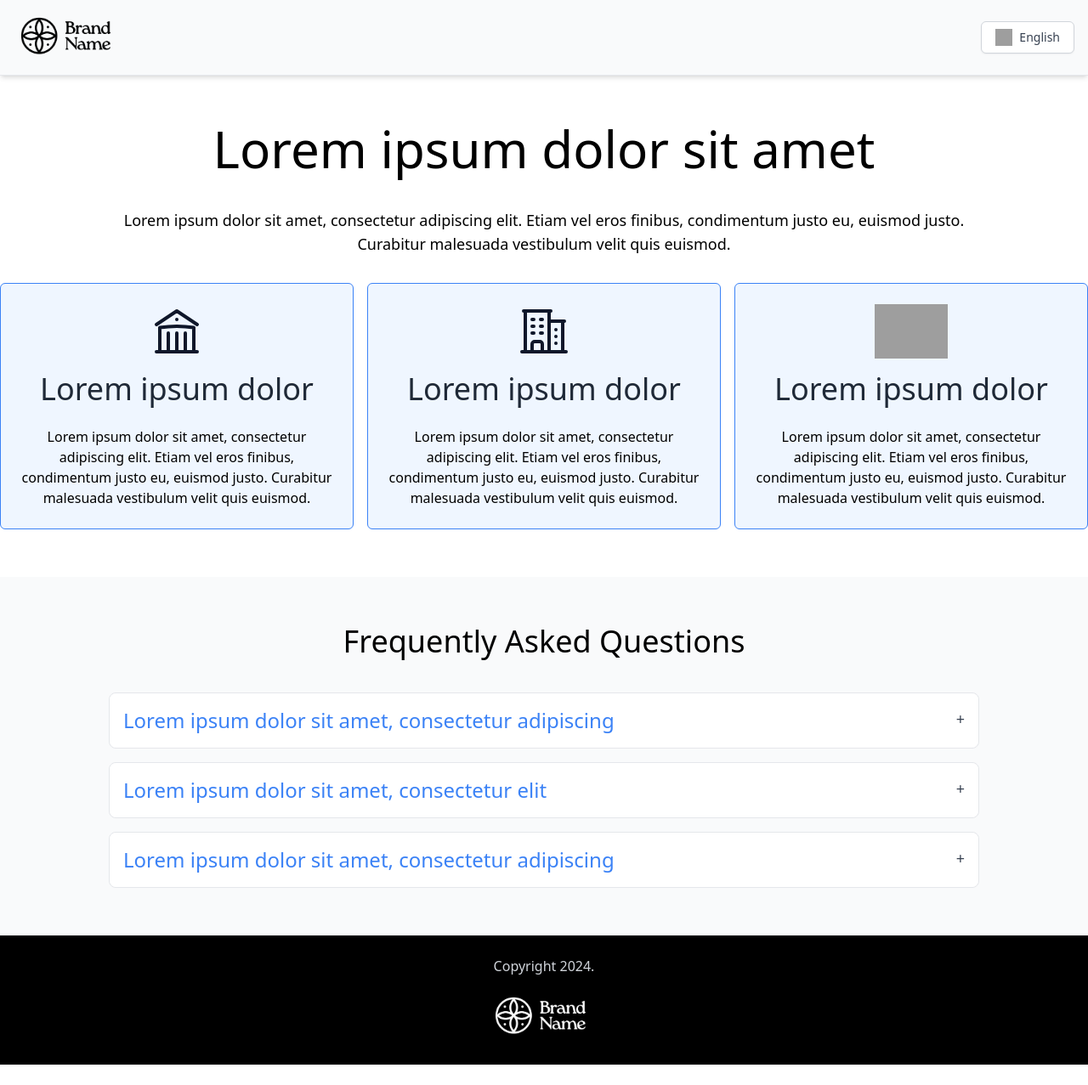
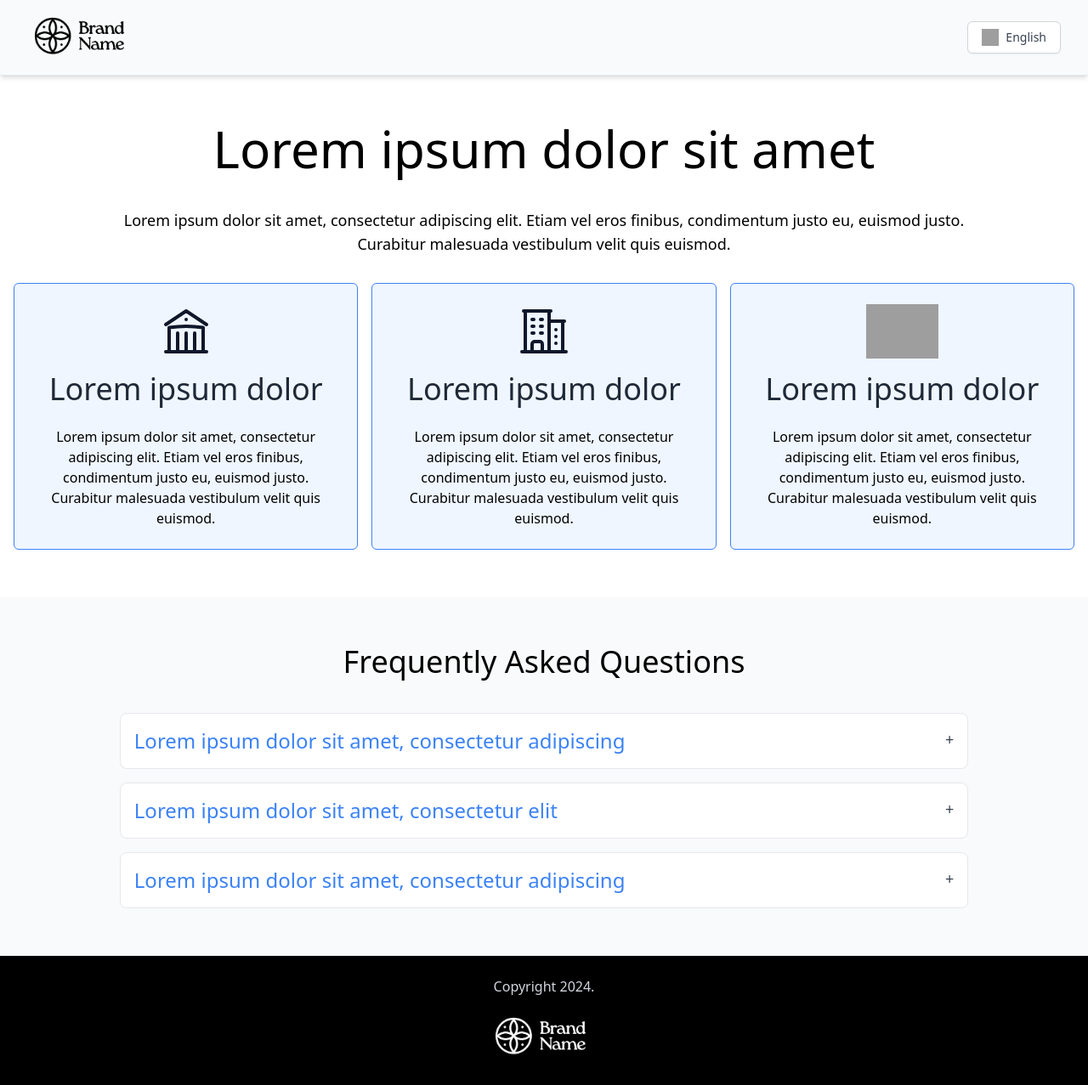
Before and after one commit to NevenaJakovljevic/Dev, a website built with Vite: page index.html in a window 1280 px wide. Shown: the whole page at 85% size. Before the commit the page ends 1253 px from the top, so only its background shows below. Built offline with nearby package versions, Linux system fonts and the light colour scheme; grey boxes are pictures that could not be loaded.

Commit message:
index.html

```diff
--- a/index.html
+++ b/index.html
@@ -8,7 +8,7 @@
   </head>
   <body class="bg-white">
    <header class="py-3 px-4 bg-gray-50 border-b shadow-md">
-    <div class="container m-auto px-4 md:px-0 lg:px-0">
+    <div class="container m-auto px-4">
       <div class="row  flex justify-between items-center">
       <a href="/"><img src="src/images/brand-logo-dark.png" alt="logo" class="h-16"></a>
       <div x-data="{ open: false, selectedLanguage: 'English' }" @click.outside="open = false" class="relative inline-block text-left cursor-pointer">
@@ -38,7 +38,7 @@
    </header>
 
 <section class="intro py-10 md:py-12 lg:py-14">
-  <div class="container m-auto px-4 md:px-6 lg:px-0">
+  <div class="container m-auto px-4">
     <h1 class="text-center text-black font-light text-4xl md:text-5xl lg:text-6xl mb-6 md:mb-6 lg:mb-10">Lorem ipsum dolor sit amet</h1>
     <p class="text-base md:text-lg lg:text-lg text-center mb-8 md:w-4/5 lg:w-4/5 mx-auto">Lorem ipsum dolor sit amet, consectetur adipiscing elit. Etiam vel eros finibus, condimentum justo eu, euismod justo. Curabitur malesuada vestibulum velit quis euismod. </p>
   <div class="row flex gap-4 justify-stretch flex-wrap">
@@ -64,7 +64,7 @@
   </section>
 
   <section class="faq bg-gray-50 py-10 md:py-12 lg:py-14">
-    <div class="container m-auto px-4 md:px-6 lg:px-0">
+    <div class="container m-auto px-4">
         <h2 class="text-center text-black text-2xl md:text-3xl lg:text-4xl mb-10">Frequently Asked Questions</h2>
         <div x-data="{ open: null }" @click.away="open = null" class="space-y-4 md:w-4/5 lg:w-4/5 mx-auto">
             <div class="border rounded-lg">
@@ -111,7 +111,7 @@
 
 
 <footer class=" bg-black py-6">
-  <div class="container m-auto px-4 md:px-6 lg:px-0">
+  <div class="container m-auto px-4">
     <p class="text-gray-300 text-center mb-4 font-light">Copyright 2024.</p>
     <a href="/"><img src="src/images/brand-logo.png" alt="logo" class="h-16 m-auto"></a>
 
```
